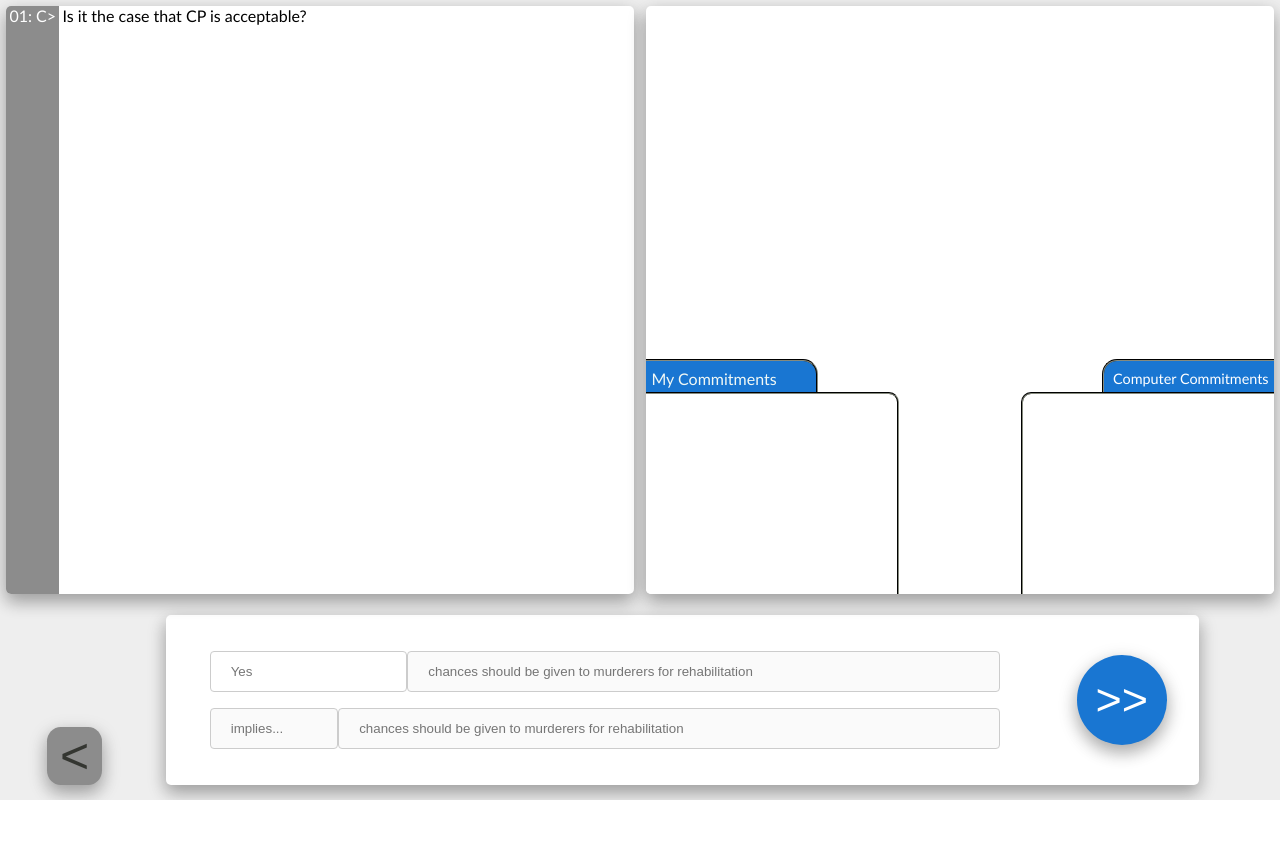
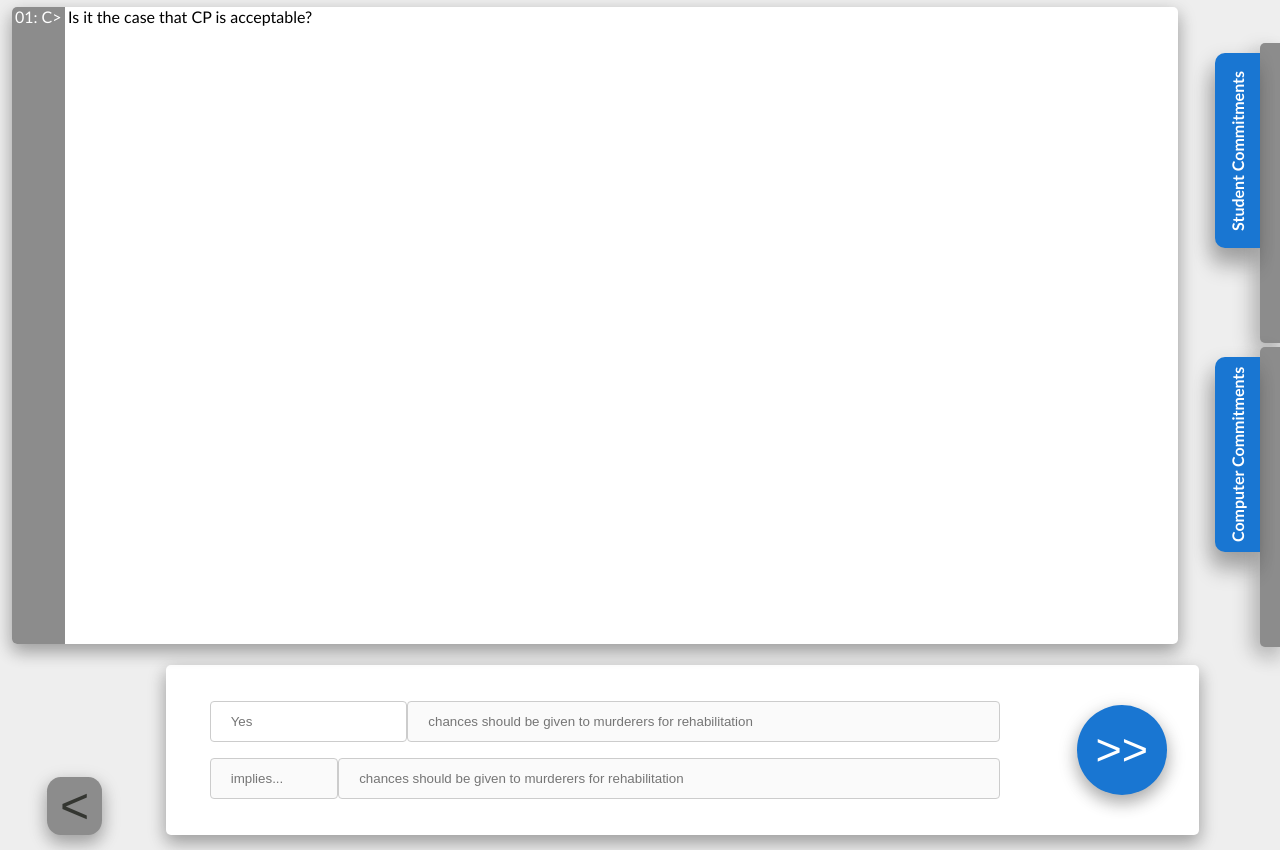
Before and after one commit to dji501/HumanComputerDebate, a React app: page / in a window 1280 px wide. Both pictures are taken after a click on the button "Start!". Before the commit the page ends 800 px from the top, so only its background shows below. Built offline with nearby package versions, Linux system fonts and the light colour scheme.

Commit message:
Remove tree area and move commitment stores to right hand side tabs #31

```diff
--- a/src/scripts/debatingSystemInterface.js
+++ b/src/scripts/debatingSystemInterface.js
@@ -177,18 +177,20 @@ export class DebatingSystemInterface extends React.Component{
     }
 
     handleTabClick(event) {
-        if (event.target.tagName === "P") {
+        if (event.target.classList.contains("commitmenttabs__tabbutton") || event.target.classList.contains("commitmenttabs__tabedge")) {
             event.target = event.target.parentElement;
+
+            if (event.target.classList.contains("commitmenttabs__tabbuttonarea__clicked")) {
+                event.target.classList.remove("commitmenttabs__tabbuttonarea__clicked");
+                event.target.parentElement.classList.remove("commitmenttabs__tab__open");
+
+                event.target.nextSibling.classList.add("commitmenttabs__store__hidden");
+            } else {
+                event.target.classList.add("commitmenttabs__tabbuttonarea__clicked");
+                event.target.parentElement.classList.add("commitmenttabs__tab__open");
+                event.target.nextSibling.classList.remove("commitmenttabs__store__hidden");
             }
-
-        if (event.target.classList.contains("debatehistorytree__tab__clicked")) {
-            event.target.classList.remove("debatehistorytree__tab__clicked");
-            event.target.nextSibling.classList.remove("debatehistorytree__store__HIDDEN");
-        } else {
-            event.target.classList.add("debatehistorytree__tab__clicked");
-            event.target.nextSibling.classList.add("debatehistorytree__store__HIDDEN");
         }
-
     }
 
     handleBackButtonClick() {
@@ -212,18 +214,20 @@ export class DebatingSystemInterface extends React.Component{
     render() {
         return (
             <div id="debate-system" className={this.props.active ? "debatesystem" : "hidden"}>
+                <div className="uppersection">
                     <div className="debatehistory">
                         <div className="debatehistorydialogue">
                             <div className="debatehistorydialogue__boundary">
                                 <DialogueHistory dialogueHistory={this.state.debateLog}/>
                             </div>
                         </div>
-                    <div className="debatehistorytree">
-                        <div className="debatehistorytree__boundary">
-                            <div className="debatehistorytree__treearea">
+                        <div className="commitmenttabs">
+                            <div className="commitmenttabs__tabcontainer">
+                                <CommitmentStoreTab owner="Student" className={"commitmenttabs__studentcs"} onTabClick={this.handleTabClick} onCommitmentClick={this.handleStudentCommitmentClick} commitmentStore={this.state.studentCSStrings}/>
                             </div>
-                            <CommitmentStorePopup owner="My" className={"debatehistorytree__studentcs"} onTabClick={this.handleTabClick} onCommitmentClick={this.handleStudentCommitmentClick} commitmentStore={this.state.studentCSStrings}/>
-                            <CommitmentStorePopup owner="Computer" className={"debatehistorytree__computercs"}  onTabClick={this.handleTabClick} onCommitmentClick={this.handleComputerCommitmentClick} commitmentStore={this.state.computerCSStrings}/>
+                            <div className="commitmenttabs__tabcontainer">
+                                <CommitmentStoreTab owner="Computer" className={"commitmenttabs__computercs"}  onTabClick={this.handleTabClick} onCommitmentClick={this.handleComputerCommitmentClick} commitmentStore={this.state.computerCSStrings}/>
+                            </div>
                         </div>
                     </div>
                 </div>
@@ -231,7 +235,7 @@ export class DebatingSystemInterface extends React.Component{
                     <div className="userinput">
                         <div className="userinput__backbuttonarea">
                             <div className="userinput__backbuttoncontainer">
-                                <button className={"userinput__backbutton"}
+                                <button className={"unselectable userinput__backbutton"}
                                         onClick={this.handleBackButtonClick}>
                                         {"<"}
                                 </button>
@@ -256,7 +260,7 @@ export class DebatingSystemInterface extends React.Component{
                             </div>
                             <div className="userinput__buttonsection">
                                 <div className="userinput__inputbutton">
-                                    <button className={"userinput__button " + (!this.inputIsValid() ? "userinput__button__disabled" : "")}
+                                    <button className={"unselectable userinput__button " + (!this.inputIsValid() ? "userinput__button__disabled" : "")}
                                             onClick={() => { this._dialogueManager.actionPerformed(); this.clearAllFields();}}
                                             disabled={!this.inputIsValid()}>
                                             {">>"}
@@ -327,13 +331,16 @@ function CommitmentStore(props) {
     );
 }
 
-function CommitmentStorePopup(props) {
+function CommitmentStoreTab(props) {
     return (
-        <div className={props.className}>
-            <div className={"debatehistorytree__tab " + props.className + "__tab"} onClick={props.onTabClick}>
-                <p className={props.className + "__tabtext"}>{props.owner + " Commitments"}</p>
+        <div className="commitmenttabs__tab">
+            <div className="commitmenttabs__tabbuttonarea" onClick={props.onTabClick}>
+                <div className="commitmenttabs__tabbutton unselectable">
+                    {props.owner + " Commitments"}
                 </div>
-            <div className={"debatehistorytree__store " + props.className + "__store"}>
+                <div className="commitmenttabs__tabedge"></div>
+            </div>
+            <div className={"commitmenttabs__store commitmenttabs__store__hidden " + props.className + "__store"}>
                 <CommitmentStore owner={props.owner} onClick={props.onCommitmentClick} commitmentStore={props.commitmentStore}/>
             </div>
         </div>
--- a/src/scripts/homepage.js
+++ b/src/scripts/homepage.js
@@ -61,7 +61,7 @@ function TopicDropdown(props) {
 function GoButton(props) {
     return (
         <div className="homepage__gobuttoncontainer">
-            <button id="go-button" type="button" className="homepage__gobutton" onClick={props.onClick}>
+            <button id="go-button" type="button" className="unselectable homepage__gobutton" onClick={props.onClick}>
             Start!
             </button>
         </div>
--- a/src/styles/humcomdeb.css
+++ b/src/styles/humcomdeb.css
@@ -18,17 +18,39 @@ input[type=text], select {
   box-sizing: border-box;
 }
 
-.debatehistory {
+.unselectable {
+    -webkit-touch-callout: none; /* iOS Safari */
+    -webkit-user-select: none; /* Safari */
+    -khtml-user-select: none; /* Konqueror HTML */
+    -moz-user-select: none; /* Firefox */
+    -ms-user-select: none; /* Internet Explorer/Edge */
+    user-select: none;
+}
+
+.debatesystem {
+    overflow: hidden;
+}
+
+.uppersection {
     height: 75vh;
     width: 100vw;
+    background-color: #eeeeee;
+    min-width: 890px;
+    min-height: 650px;
+}
+
+    .debatehistory {
+        height: inherit;
+        width: inherit;
         display: inline-flex;
-    min-width: 890px;
+        min-width: inherit;
+        min-height: inherit;
     }
         .debatehistorydialogue {
             height: inherit;
-        width: 50%;
+            width: 93%;
             display: inline-flex;
-        background-color: #eeeeee;
+            min-height: inherit;
         }
 
             .debatehistorydialogue__boundary {
@@ -83,128 +105,116 @@ input[type=text], select {
                     color: #ffffff;
                 }
 
-    .debatehistorytree {
+    .commitmenttabs {
         height: inherit;
-        width: 50%;
-        display: inline-flex;
-        background-color: #eeeeee;
+        width: 7%;
+        display: flex;
+        flex-direction: column;
+        justify-content: space-evenly;
+        min-height: inherit;
+    }
+        .commitmenttabs__tabcontainer {
+            width: 100%;
+            height: 40%;
+            position: relative;
         }
 
-        .debatehistorytree__boundary {
-            height: 98%;
-            width: 98%;
-            margin: auto auto;
-            background-color: #ffffff;
-            position: relative;
-            border-radius: 5px;
-            box-shadow: 0 8px 16px 0 rgba(0,0,0,0.2), 0 6px 20px 0 rgba(0,0,0,0.19);
+            .commitmenttabs__tab {
+                height: 300px;
+                display: flex;
+                margin-left: 10px;
+                position: absolute;
+                right: 0px;
             }
 
-            .debatehistorytree__store {
-                background: #ffffff;
-                height: 85%;
-                width: 100%;
+            .commitmenttabs__tab__open {
+                right: 10px;
+            }
 
-                position: absolute;
-                bottom: 0;
-                right: 0;
+                .commitmenttabs__tabbuttonarea {
+                    height: inherit;
+                    display: flex;
+                }
 
-                border-width: 2px;
-                border-color: #343631;
-                border-style: groove;
-                border-bottom: unset;
+                    .commitmenttabs__tabbutton {
+                        height: 65%;
+                        width: 45px;
+                        margin-top: 10px;
+                        background: #1976d2;
+                        border-radius: 0px 10px 10px 0px;
+                        cursor: pointer;
 
+                        -webkit-transform: rotate(180deg);
+                        -moz-transform: rotate(180deg);
+                        -o-transform: rotate(180deg);
+                        -ms-transform: rotate(180deg);
+                        transform: rotate(180deg);
+                        writing-mode: vertical-lr;
+
+                        text-align: center;
+                        color: #ffffff;
+                        font-weight: bold;
+                        vertical-align: middle;
+                        line-height: 45px;
+
+                        box-shadow: 4px -20px 20px 0 rgba(0,0,0,0.2), 4px -8px 20px 0 rgba(0,0,0,0.19);
+                    }
+
+                        .commitmenttabs__tabbuttonarea:focus .commitmenttabs__tabbutton {
+                            outline:0;
+                        }
+
+                        .commitmenttabs__tabbuttonarea:hover .commitmenttabs__tabbutton {
+                            background-color: #63a4ff;
+                        }
+
+                        .commitmenttabs__tabbuttonarea:active .commitmenttabs__tabbutton {
+                            background-color: #004ba0;
+                            box-shadow: 4px -20px 20px 0 rgba(0,0,0,0.3), 4px -8px 20px 0 rgba(0,0,0,0.29);
+                            -webkit-transform: rotate(180deg);
+                            -moz-transform: rotate(180deg);
+                            -o-transform: rotate(180deg);
+                            -ms-transform: rotate(180deg);
+                            transform: rotate(180deg) translateY(-2px);
+                            writing-mode: vertical-lr;
+                        }
+
+                    .commitmenttabs__tabedge {
+                        width: 20px;
+                        cursor: pointer;
+
+                        background-color: #8c8c8c;
+                        border-radius: 5px 0px 0px 5px;
+                        box-shadow: -9px 7px 20px 0px rgba(0,0,0,0.2), 3px 11px 20px 0 rgba(0,0,0,0.19);
+                    }
+
+                        .commitmenttabs__tabbuttonarea:focus .commitmenttabs__tabedge {
+                            outline:0;
+                        }
+
+                        .commitmenttabs__tabbuttonarea:hover .commitmenttabs__tabedge {
+                            background-color: #bdbdbd;
+                        }
+
+                        .commitmenttabs__tabbuttonarea:active .commitmenttabs__tabedge {
+                            background-color: #494949;
+                            box-shadow: -9px 7px 20px 0px rgba(0,0,0,0.3), 3px 11px 20px 0 rgba(0,0,0,0.29);
+                        }
+
+                .commitmenttabs__store {
+                    width: 400px;
+                    background-color: #ffffff;
                     overflow: scroll;
                     overflow-x: hidden;
+                    border-radius: 0px 5px 5px 0px;
+                    box-shadow: 3px 9px 20px 0 rgba(0,0,0,0.2), 1px -2px 20px 0 rgba(0,0,0,0.19);
                 }
 
-                .debatehistorytree__store__HIDDEN {
+                    .commitmenttabs__store__hidden {
                         display: none;
                     }
 
-            .debatehistorytree__tab {
-                background: #1976d2;
-                height: 15%;
-                width: 170px;
 
-                position: absolute;
-
-                border-width: 2px;
-                border-color: #343631;
-                border-style: groove;
-                border-bottom: unset;
-
-                display: flex;
-                flex-direction: column;
-                justify-content: center;
-                cursor: pointer;
-            }
-
-                .debatehistorytree__tab__clicked {
-                    bottom: 0;
-                }
-
-                .debatehistorytree__tab:hover {
-                    background:  #63a4ff;
-                }
-
-                .debatehistorytree__tab:active {
-                    background-color: #004ba0;
-                }
-
-            .debatehistorytree__studentcs {
-                height: 40%;
-                width: 40%;
-                position: absolute;
-                bottom: 0;
-                left: 0;
-                min-width: 200px;
-            }
-                .debatehistorytree__studentcs__tab {
-                    border-left: unset;
-                    left: 0;
-                    border-radius: 0px 15px 0px 4px;
-                }
-
-                .debatehistorytree__studentcs__tabtext {
-                    position: absolute;
-                    left: 5px;
-                    color: #F0F8F5;
-                }
-
-                .debatehistorytree__studentcs__store {
-                    border-left: unset;
-                    left: 0;
-                    border-radius: 0px 10px 0px 5px;
-                }
-
-            .debatehistorytree__computercs {
-                height: 40%;
-                width: 40%;
-                position: absolute;
-                bottom: 0;
-                right: 0;
-                min-width: 200px;
-            }
-
-                .debatehistorytree__computercs__tab {
-                    border-right: unset;
-                    right: 0;
-                    border-radius: 15px 0px 4px 0px;
-                }
-
-                .debatehistorytree__computercs__tabtext {
-                    position: absolute;
-                    right: 5px;
-                    color: #FFFFFF;
-                    font-size: 0.9em;
-                }
-
-                .debatehistorytree__computercs__store {
-                    border-right: unset;
-                    right: 0;
-                    border-radius: 10px 0px 5px 0px
-                }
 
     .commitmentstore__list {
         height: inherit;
```
Lines whose indentation alone changed are shown as unchanged.
